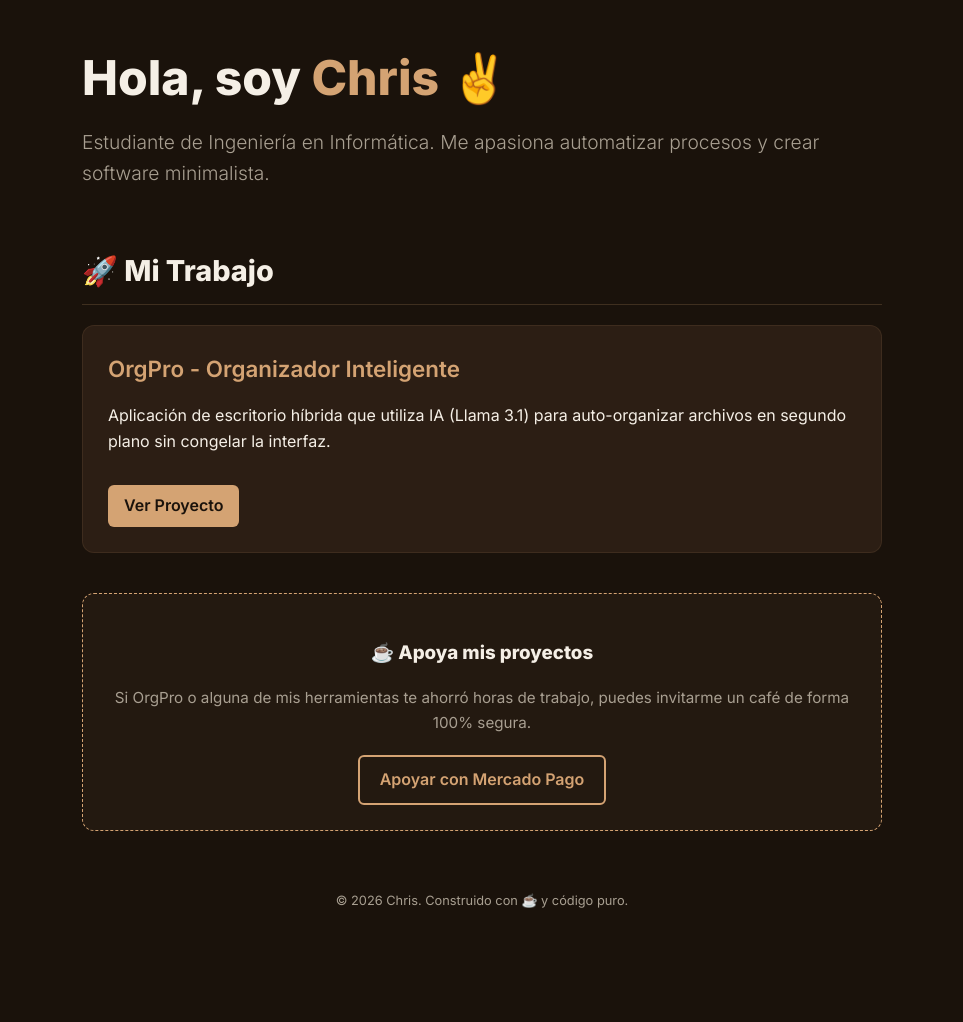
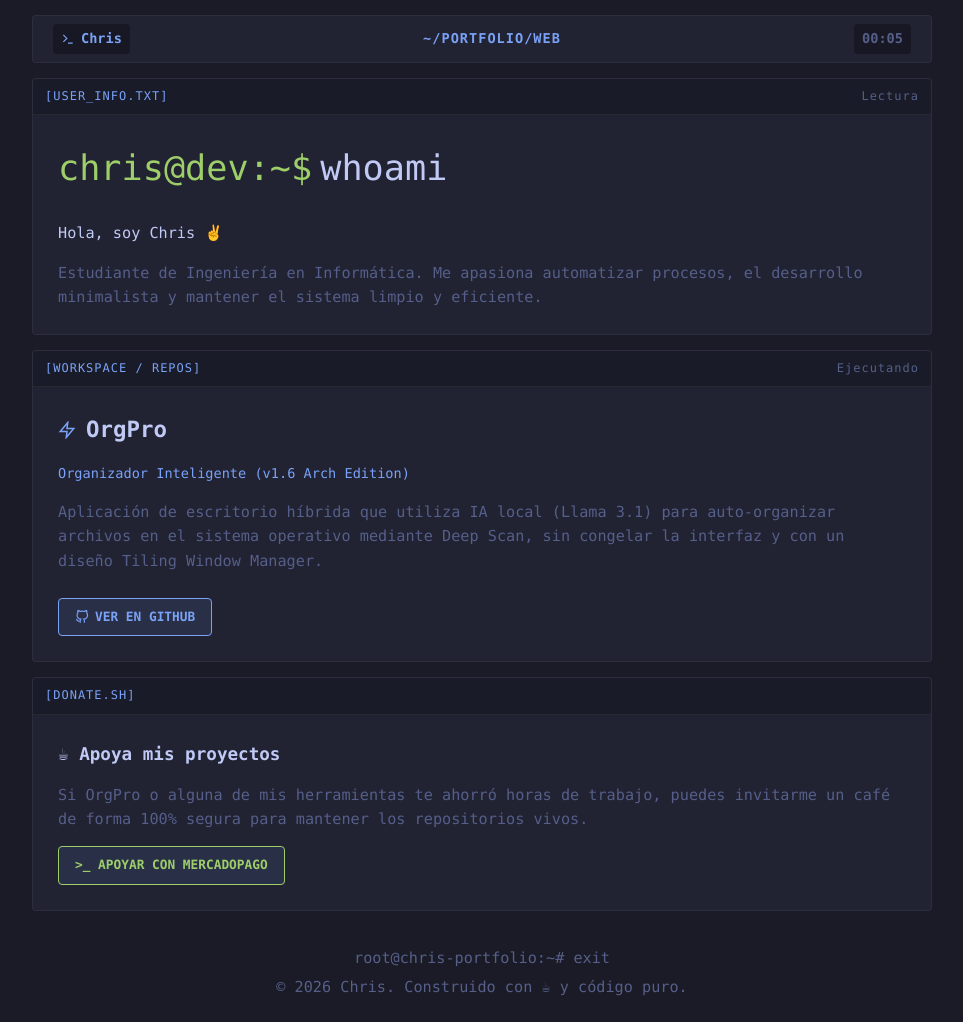
Before and after one commit to ItsChrisPJ/ItsChrisPJ.github.io, a plain HTML site: page index.html in a window 1280 px wide. Shown: the whole page, without its empty margins (158-1121 px from the left). Before the commit the page ends 964 px from the top, so only its background shows below. Drawn offline with Linux system fonts and the light colour scheme.

Commit message:
Update index.html

```diff
--- a/index.html
+++ b/index.html
@@ -5,204 +5,266 @@
     <meta name="viewport" content="width=device-width, initial-scale=1.0">
     <title>Chris | Desarrollador</title>
     <style>
-        @import url('https://fonts.googleapis.com/css2?family=Inter:wght@300;400;600;800&display=swap');
+        * { box-sizing: border-box; margin: 0; padding: 0; }
 
-        /* Paleta de colores heredada de OrgPro */
+        /* Paleta de colores heredada de OrgPro v1.6 (Arch Edition) */
         :root {
-            --bg-dark: #1a120b;
-            --card-bg: #2c1e14;
-            --primary: #d4a373;
-            --primary-hover: #e6b89c;
-            --text-main: #f5efe6;
-            --text-muted: #a89f91;
+            --bg-dark: #1a1b26;
+            --tile-bg: rgba(36, 37, 54, 0.8);
+            --text-main: #c0caf5;
+            --text-muted: #565f89;
+            --gap: 15px;
+            --border-radius: 4px;
+            --border-light: rgba(255, 255, 255, 0.05);
+            --accent: #7aa2f7;
+            --accent-glow: rgba(122, 162, 247, 0.4);
+            --btn-bg: rgba(122, 162, 247, 0.1);
         }
 
         body {
-            margin: 0;
-            padding: 0;
-            font-family: 'Inter', sans-serif;
             background-color: var(--bg-dark);
             color: var(--text-main);
+            font-family: 'Consolas', 'Courier New', monospace;
             line-height: 1.6;
+            min-height: 100vh;
+            display: flex;
+            justify-content: center;
+            padding: var(--gap);
         }
 
-        .container {
-            max-width: 800px;
-            margin: 0 auto;
-            padding: 40px 20px;
+        .arch-container {
+            display: flex;
+            flex-direction: column;
+            width: 100%;
+            max-width: 900px;
+            gap: var(--gap);
         }
 
-        /* --- ANIMACIONES MÁGICAS --- */
-        @keyframes fadeInUp {
-            from {
-                opacity: 0;
-                transform: translateY(40px);
-            }
-            to {
-                opacity: 1;
-                transform: translateY(0);
-            }
+        /* --- WAYBAR (Barra superior estilo Linux) --- */
+        .waybar {
+            display: flex;
+            justify-content: space-between;
+            align-items: center;
+            background: var(--tile-bg);
+            padding: 8px 16px;
+            border-radius: var(--border-radius);
+            font-size: 0.85rem;
+            font-weight: bold;
+            border: 1px solid var(--border-light);
         }
 
-        /* Elementos base invisibles al inicio */
-        .anim-1, .anim-2, .anim-3 {
+        .mod {
+            background: rgba(0, 0, 0, 0.3);
+            padding: 4px 8px;
+            border-radius: 4px;
+            margin: 0 4px;
+            display: inline-flex;
+            align-items: center;
+            gap: 6px;
+            color: var(--text-muted);
+        }
+
+        .mod.active { color: var(--accent); }
+        .way-center { color: var(--accent); text-transform: uppercase; letter-spacing: 1px; }
+
+        /* --- TILING GRID --- */
+        .tiling-grid {
+            display: grid;
+            grid-template-columns: 1fr;
+            gap: var(--gap);
+            flex-grow: 1;
+        }
+
+        .tile {
+            background: var(--tile-bg);
+            border: 1px solid var(--border-light);
+            border-radius: var(--border-radius);
+            display: flex;
+            flex-direction: column;
+            overflow: hidden;
+            transition: border-color 0.3s ease, box-shadow 0.3s ease;
+            animation: fadeInUp 0.8s cubic-bezier(0.2, 0.8, 0.2, 1) forwards;
             opacity: 0;
         }
 
-        /* Aplicando la animación con retrasos en cascada */
-        .anim-1 { animation: fadeInUp 0.8s cubic-bezier(0.2, 0.8, 0.2, 1) forwards; }
-        .anim-2 { animation: fadeInUp 0.8s cubic-bezier(0.2, 0.8, 0.2, 1) 0.3s forwards; }
-        .anim-3 { animation: fadeInUp 0.8s cubic-bezier(0.2, 0.8, 0.2, 1) 0.6s forwards; }
-        /* --------------------------- */
-
-        header {
-            margin-bottom: 60px;
-            text-align: left;
+        .tile:hover {
+            border-color: var(--accent);
+            box-shadow: 0 0 15px var(--accent-glow);
         }
 
+        .tile-header {
+            background: rgba(0, 0, 0, 0.2);
+            padding: 8px 12px;
+            font-size: 0.75rem;
+            text-transform: uppercase;
+            letter-spacing: 1px;
+            color: var(--accent);
+            border-bottom: 1px solid var(--border-light);
+            display: flex;
+            justify-content: space-between;
+        }
+
+        .tile-content {
+            padding: 25px;
+            flex-grow: 1;
+            display: flex;
+            flex-direction: column;
+            gap: 15px;
+        }
+
+        /* --- TYPOGRAPHY & ELEMENTS --- */
         h1 {
-            font-size: 3rem;
+            font-size: 2.2rem;
             margin: 0;
             color: var(--text-main);
+            font-weight: normal;
         }
 
-        h1 span {
-            color: var(--primary);
+        h1 span { color: var(--accent); }
+
+        .terminal-prompt {
+            color: #9ece6a; /* Hacker Green accent para el prompt */
+            margin-right: 8px;
         }
 
-        .subtitle {
-            font-size: 1.2rem;
-            color: var(--text-muted);
-            margin-top: 10px;
-            font-weight: 300;
-        }
-
-        h2 {
-            font-size: 1.8rem;
-            border-bottom: 1px solid rgba(212, 163, 115, 0.2);
-            padding-bottom: 10px;
-            margin-bottom: 20px;
-        }
-
-        .project-card {
-            background-color: var(--card-bg);
-            border: 1px solid rgba(212, 163, 115, 0.1);
-            border-radius: 12px;
-            padding: 25px;
-            transition: transform 0.3s ease, border-color 0.3s ease;
-        }
-
-        .project-card:hover {
-            transform: translateY(-5px);
-            border-color: rgba(212, 163, 115, 0.4);
-        }
+        p { color: var(--text-muted); font-size: 0.95rem; }
 
         .project-title {
             font-size: 1.4rem;
-            font-weight: 600;
-            margin: 0 0 10px 0;
-            color: var(--primary);
+            margin: 0;
+            color: var(--text-main);
+            display: flex;
+            align-items: center;
+            gap: 10px;
         }
 
-        .project-links a {
-            display: inline-block;
-            margin-top: 15px;
-            color: var(--bg-dark);
-            background-color: var(--primary);
+        /* --- BUTTONS --- */
+        .btn {
+            background: var(--btn-bg);
+            color: var(--accent);
+            border: 1px solid var(--accent);
             padding: 8px 16px;
+            border-radius: 4px;
+            font-family: inherit;
+            font-weight: bold;
+            cursor: pointer;
+            transition: all 0.2s;
+            text-transform: uppercase;
+            font-size: 0.8rem;
+            display: inline-flex;
+            align-items: center;
+            justify-content: center;
             text-decoration: none;
-            border-radius: 6px;
-            font-weight: 600;
-            transition: 0.3s;
+            width: fit-content;
         }
 
-        .project-links a:hover {
-            background-color: var(--primary-hover);
-            transform: scale(1.05);
+        .btn:hover {
+            background: var(--accent);
+            color: var(--bg-dark);
+            box-shadow: 0 0 10px var(--accent-glow);
         }
 
-        .support-box {
-            background-color: rgba(212, 163, 115, 0.05);
-            border: 1px dashed var(--primary);
-            border-radius: 12px;
-            padding: 25px;
-            margin-top: 40px;
-            text-align: center;
-            transition: transform 0.3s ease;
+        /* --- ANIMATIONS --- */
+        @keyframes fadeInUp {
+            from { opacity: 0; transform: translateY(20px); }
+            to { opacity: 1; transform: translateY(0); }
         }
 
-        .support-box:hover {
-            transform: translateY(-3px);
-            border-color: var(--primary-hover);
-        }
-
-        .support-box p {
-            color: var(--text-muted);
-            font-size: 0.95rem;
-            margin-bottom: 20px;
-        }
-
-        .btn-outline {
-            display: inline-block;
-            background: transparent;
-            border: 2px solid var(--primary);
-            color: var(--primary);
-            padding: 10px 20px;
-            border-radius: 6px;
-            cursor: pointer;
-            font-weight: 600;
-            font-size: 1rem;
-            text-decoration: none;
-            transition: all 0.3s ease;
-        }
-
-        .btn-outline:hover {
-            background: var(--primary);
-            color: var(--bg-dark);
-            transform: scale(1.05);
-        }
+        .anim-1 { animation-delay: 0.1s; }
+        .anim-2 { animation-delay: 0.3s; }
+        .anim-3 { animation-delay: 0.5s; }
 
         footer {
-            margin-top: 60px;
             text-align: center;
             color: var(--text-muted);
-            font-size: 0.8rem;
+            font-size: 0.75rem;
+            padding: 20px 0;
+            opacity: 0;
+            animation: fadeInUp 0.8s cubic-bezier(0.2, 0.8, 0.2, 1) 0.7s forwards;
         }
     </style>
 </head>
 <body>
 
-    <div class="container">
-        <header class="anim-1">
-            <h1>Hola, soy <span>Chris</span> ✌️</h1>
-            <p class="subtitle">Estudiante de Ingeniería en Informática. Me apasiona automatizar procesos y crear software minimalista.</p>
-        </header>
+    <div class="arch-container">
+        <!-- WAYBAR SUPERIOR -->
+        <nav class="waybar">
+            <div class="way-left">
+                <span class="mod active">
+                    <svg viewBox="0 0 24 24" width="14" height="14" stroke="currentColor" stroke-width="2" fill="none"><path d="M4 17l6-6-6-6M12 19h8"></path></svg>
+                    Chris
+                </span>
+            </div>
+            <div class="way-center">~/portfolio/web</div>
+            <div class="way-right">
+                <span class="mod" id="clock">00:00</span>
+            </div>
+        </nav>
 
-        <section class="anim-2">
-            <h2>🚀 Mi Trabajo</h2>
+        <main class="tiling-grid">
+            <!-- TILE 1: PRESENTACIÓN -->
+            <section class="tile anim-1">
+                <div class="tile-header">
+                    <span>[user_info.txt]</span>
+                    <span style="color: var(--text-muted); text-transform: none;">Lectura</span>
+                </div>
+                <div class="tile-content">
+                    <h1><span class="terminal-prompt">chris@dev:~$</span>whoami</h1>
+                    <p style="margin-top: 10px; color: var(--text-main);">Hola, soy <span>Chris</span> ✌️</p>
+                    <p>Estudiante de Ingeniería en Informática. Me apasiona automatizar procesos, el desarrollo minimalista y mantener el sistema limpio y eficiente.</p>
+                </div>
+            </section>
 
-            <div class="project-card">
-                <h3 class="project-title">OrgPro - Organizador Inteligente</h3>
-                <p>Aplicación de escritorio híbrida que utiliza IA (Llama 3.1) para auto-organizar archivos en segundo plano sin congelar la interfaz.</p>
-                <div class="project-links">
-                    <a href="https://github.com/ItsChrisPJ/OrgPro" target="_blank">Ver Proyecto</a>
+            <!-- TILE 2: PROYECTOS -->
+            <section class="tile anim-2">
+                <div class="tile-header">
+                    <span>[workspace / repos]</span>
+                    <span style="color: var(--text-muted); text-transform: none;">Ejecutando</span>
                 </div>
-            </div>
-        </section>
+                <div class="tile-content">
+                    <h3 class="project-title">
+                        <svg viewBox="0 0 24 24" width="18" height="18" stroke="var(--accent)" stroke-width="2" fill="none"><polygon points="13 2 3 14 12 14 11 22 21 10 12 10 13 2"></polygon></svg>
+                        OrgPro
+                    </h3>
+                    <p style="font-size: 0.85rem; color: var(--accent);">Organizador Inteligente (v1.6 Arch Edition)</p>
+                    <p>Aplicación de escritorio híbrida que utiliza IA local (Llama 3.1) para auto-organizar archivos en el sistema operativo mediante Deep Scan, sin congelar la interfaz y con un diseño Tiling Window Manager.</p>
+                    <div style="margin-top: 10px;">
+                        <a href="https://github.com/ItsChrisPJ/OrgPro" target="_blank" class="btn">
+                            <svg viewBox="0 0 24 24" width="14" height="14" stroke="currentColor" stroke-width="2" fill="none" style="margin-right: 6px;"><path d="M9 19c-5 1.5-5-2.5-7-3m14 6v-3.87a3.37 3.37 0 0 0-.94-2.61c3.14-.35 6.44-1.54 6.44-7A5.44 5.44 0 0 0 20 4.77 5.07 5.07 0 0 0 19.91 1S18.73.65 16 2.48a13.38 13.38 0 0 0-7 0C6.27.65 5.09 1 5.09 1A5.07 5.07 0 0 0 5 4.77a5.44 5.44 0 0 0-1.5 3.78c0 5.42 3.3 6.61 6.44 7A3.37 3.37 0 0 0 9 18.13V22"></path></svg>
+                            Ver en GitHub
+                        </a>
+                    </div>
+                </div>
+            </section>
 
-        <section class="anim-3">
-            <div class="support-box">
-                <h3>☕ Apoya mis proyectos</h3>
-                <p>Si OrgPro o alguna de mis herramientas te ahorró horas de trabajo, puedes invitarme un café de forma 100% segura.</p>
+            <!-- TILE 3: APOYO -->
+            <section class="tile anim-3">
+                <div class="tile-header">
+                    <span>[donate.sh]</span>
+                </div>
+                <div class="tile-content" style="align-items: flex-start;">
+                    <h3 class="project-title" style="color: var(--text-main); font-size: 1.1rem;">☕ Apoya mis proyectos</h3>
+                    <p>Si OrgPro o alguna de mis herramientas te ahorró horas de trabajo, puedes invitarme un café de forma 100% segura para mantener los repositorios vivos.</p>
+                    <a href="https://link.mercadopago.cl/itschrispj" target="_blank" class="btn" style="border-color: #9ece6a; color: #9ece6a;">
+                        >_ Apoyar con MercadoPago
+                    </a>
+                </div>
+            </section>
+        </main>
 
-                <a href="https://link.mercadopago.cl/itschrispj" target="_blank" class="btn-outline">Apoyar con Mercado Pago</a>
-            </div>
-        </section>
-
-        <footer class="anim-3">
-            <p>© 2026 Chris. Construido con ☕ y código puro.</p>
+        <footer>
+            <p>root@chris-portfolio:~# exit</p>
+            <p style="margin-top: 5px;">© 2026 Chris. Construido con ☕ y código puro.</p>
         </footer>
     </div>
 
+    <script>
+        // Script para la hora en la Waybar
+        setInterval(() => {
+            const clock = document.getElementById('clock');
+            if(clock) clock.innerText = new Date().toLocaleTimeString('en-US', {hour: '2-digit', minute:'2-digit', hour12: false});
+        }, 1000);
+        document.getElementById('clock').innerText = new Date().toLocaleTimeString('en-US', {hour: '2-digit', minute:'2-digit', hour12: false});
+    </script>
 </body>
 </html>
```
